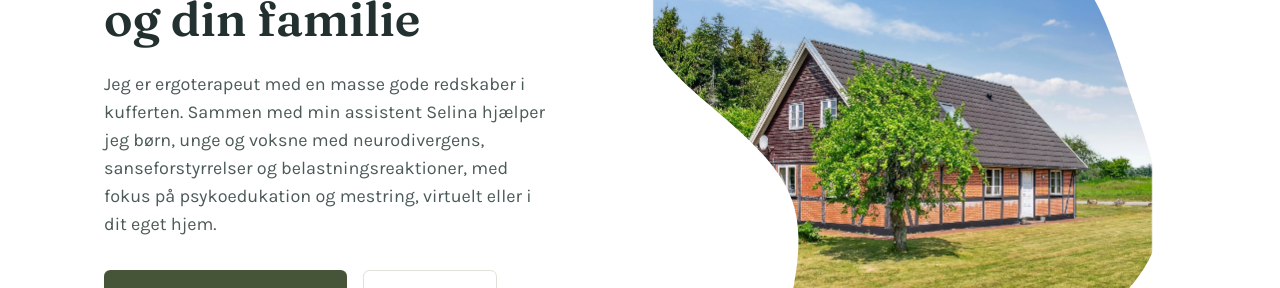
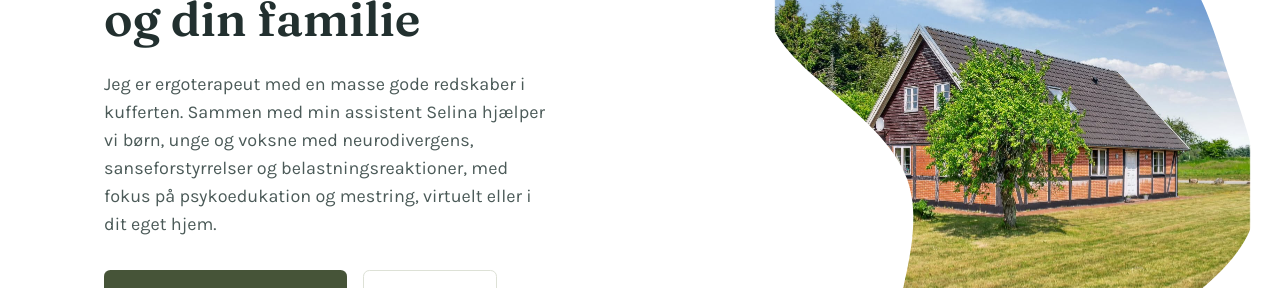
Before and after one commit to olist99/Mayaergo, a Next.js app: page / in a window 1280 px wide. Shown: the part 273-561 px from the top of the page. Built offline with nearby package versions, Linux system fonts and the light colour scheme; no server answers.

Commit message:
Shift hero blob right and widen its viewBox slightly
- md:ml-32 shifts the blob further right within its column on
  desktop (mobile untouched, avoids cramping the narrow single-column
  layout)
- viewBox widened from 200 to 210 for a touch more breathing room
  around the shape

```diff
--- a/app/page.tsx
+++ b/app/page.tsx
@@ -79,7 +79,7 @@ export default function HomePage() {
             </h1>
             <p className="mt-6 max-w-md text-lg text-[var(--color-ink-soft)]">
               Jeg er ergoterapeut med en masse gode redskaber i kufferten.
-              Sammen med min assistent Selina hjælper jeg børn, unge og
+              Sammen med min assistent Selina hjælper vi børn, unge og
               voksne med neurodivergens, sanseforstyrrelser og
               belastningsreaktioner, med fokus på psykoedukation og mestring,
               virtuelt eller i dit eget hjem.
@@ -103,9 +103,9 @@ export default function HomePage() {
             </ul>
           </div>
 
-          <div className="relative h-full w-full self-stretch">
+          <div className="relative h-full w-full self-stretch md:ml-32">
             <svg
-              viewBox="0 0 200 200"
+              viewBox="0 0 210 210"
               xmlns="http://www.w3.org/2000/svg"
               preserveAspectRatio="xMidYMid slice"
               className="absolute left-1/2 top-1/2 h-[155%] w-[155%] -translate-x-1/2 -translate-y-1/2"
--- a/components/AboutToggle.tsx
+++ b/components/AboutToggle.tsx
@@ -66,7 +66,7 @@ export default function AboutToggle({ mayaName, assistantName, autorisationsId }
               <p>
                 Jeg hedder {mayaName}, og jeg er ergoterapeut med en masse
                 gode redskaber i kufferten. Sammen med min assistent{" "}
-                {assistantName} hjælper jeg børn, unge og voksne med
+                {assistantName} hjælper vi børn, unge og voksne med
                 neurodivergens, sanseforstyrrelser og belastningsreaktioner.
               </p>
               <p>
```
